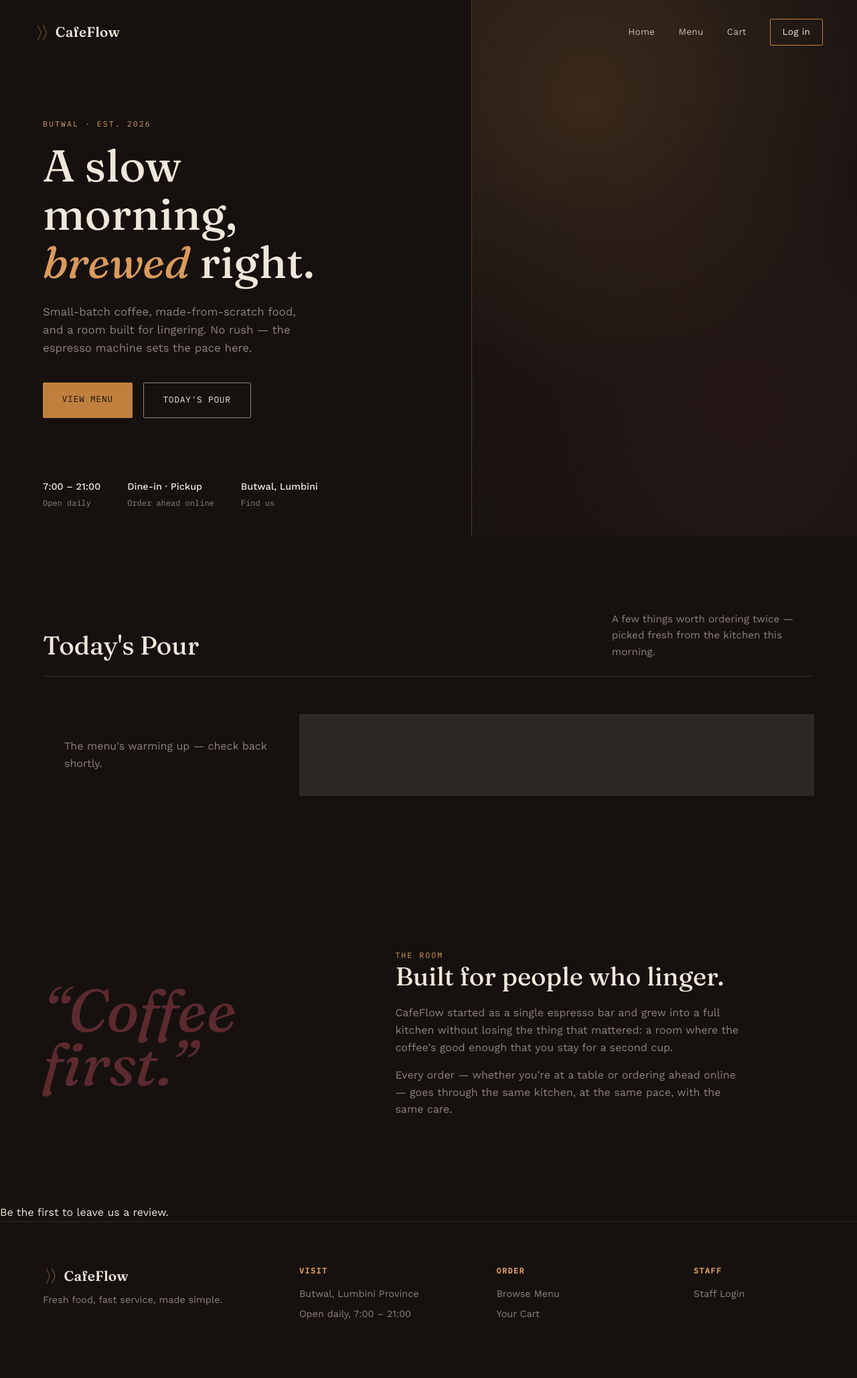
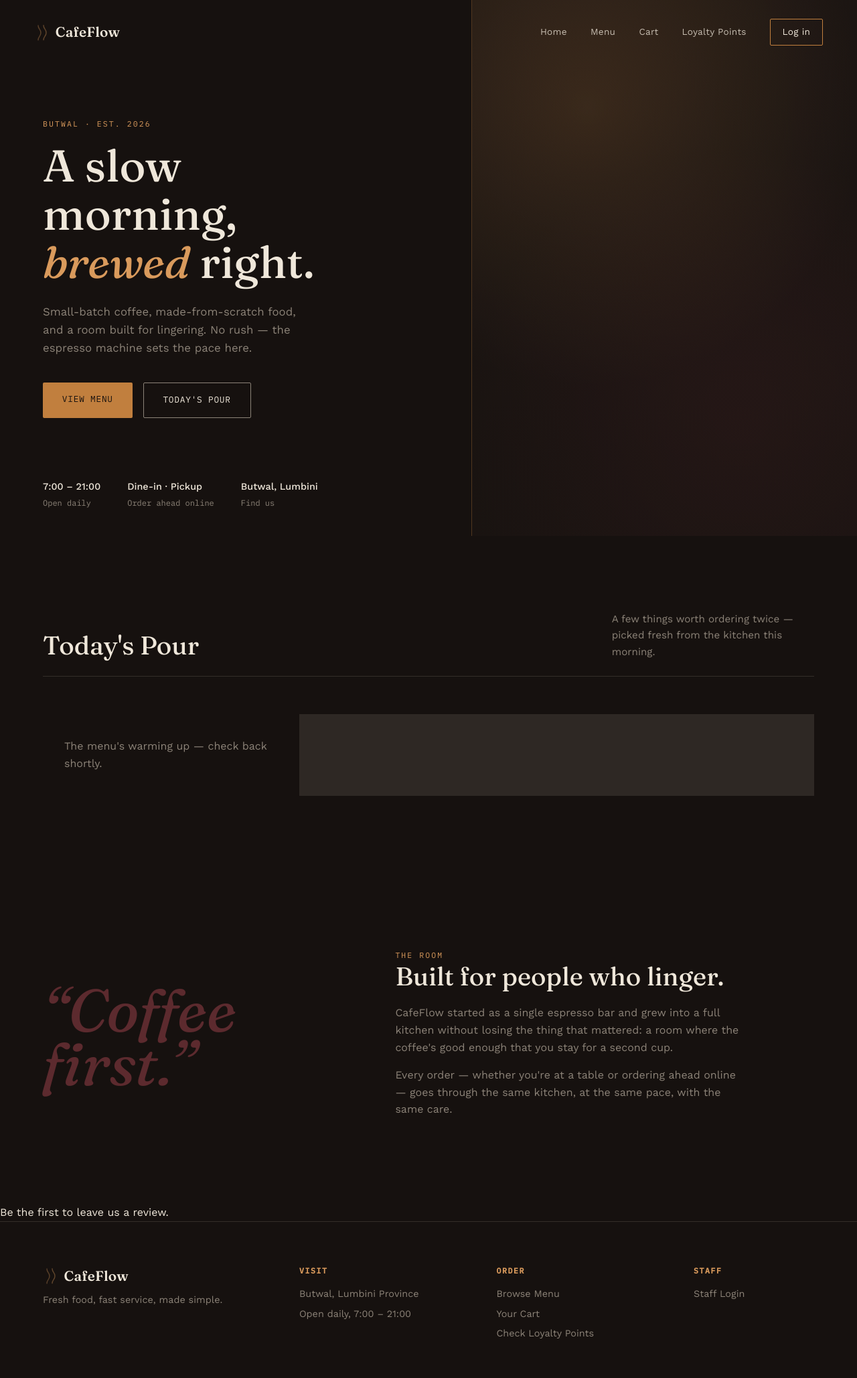
Before and after one commit to khadkashashi/CafeFlow, a Django app: page / in a window 1280 px wide. Shown: the whole page at 67% size. Before the commit the page ends 1969 px from the top, so only its background shows below. Run offline with Django 5.2, Linux system fonts and the light colour scheme; data that the repository does not hold is empty.

Commit message:
Surface loyalty points lookup on the public homepage nav and footer

```diff
--- a/landing/templates/landing/home.html
+++ b/landing/templates/landing/home.html
@@ -293,6 +293,7 @@
     <a href="{% url 'landing:home' %}">Home</a>
     <a href="{% url 'landing:menu' %}">Menu</a>
     <a href="{% url 'cart:cart_detail' %}">Cart</a>
+    <a href="{% url 'customers:check_points' %}">Loyalty Points</a>
     {% if user.is_authenticated %}
     <form method="post" action="{% url 'logout' %}" style="display:inline;">
         {% csrf_token %}
@@ -452,6 +453,7 @@
     <h4>Order</h4>
     <a href="{% url 'landing:menu' %}">Browse Menu</a>
     <a href="{% url 'cart:cart_detail' %}">Your Cart</a>
+    <a href="{% url 'customers:check_points' %}">Check Loyalty Points</a>
 </div>
     <div class="col">
         <h4>Staff</h4>
```
Lines whose indentation alone changed are shown as unchanged.
